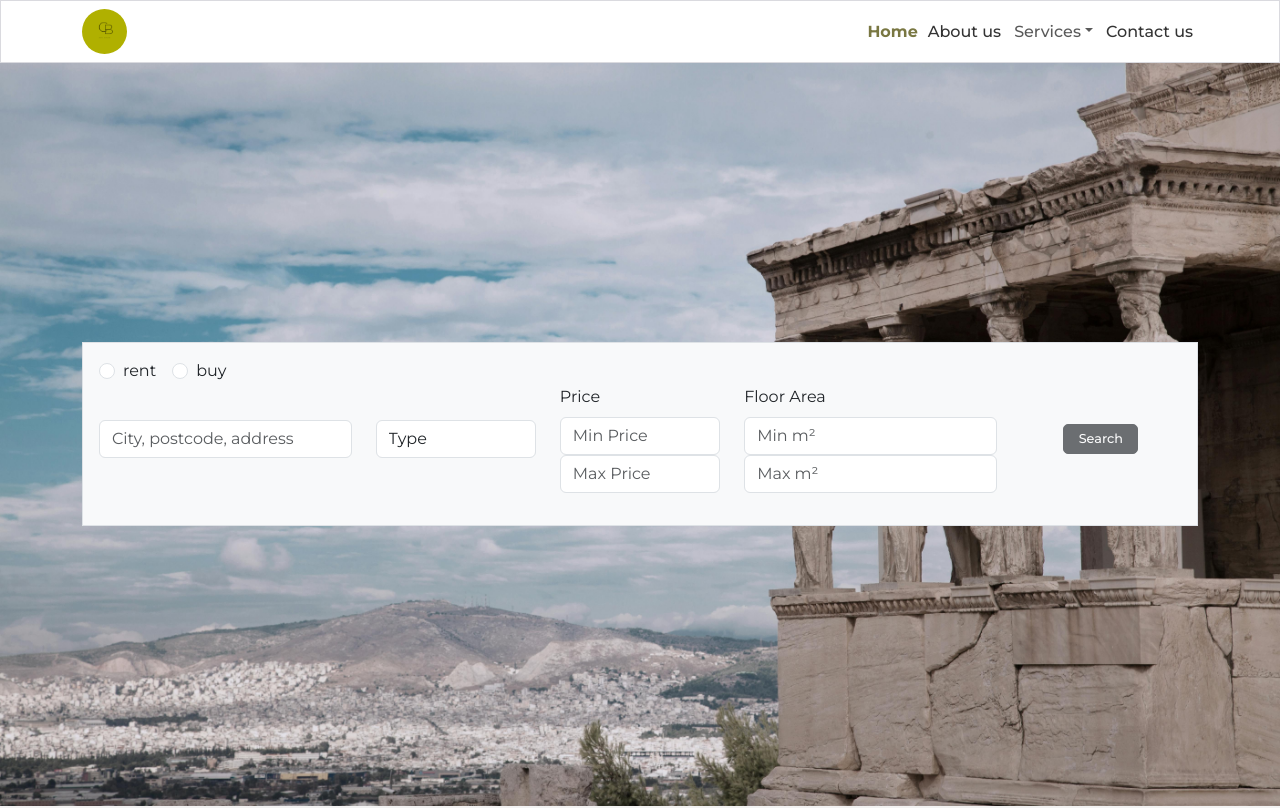
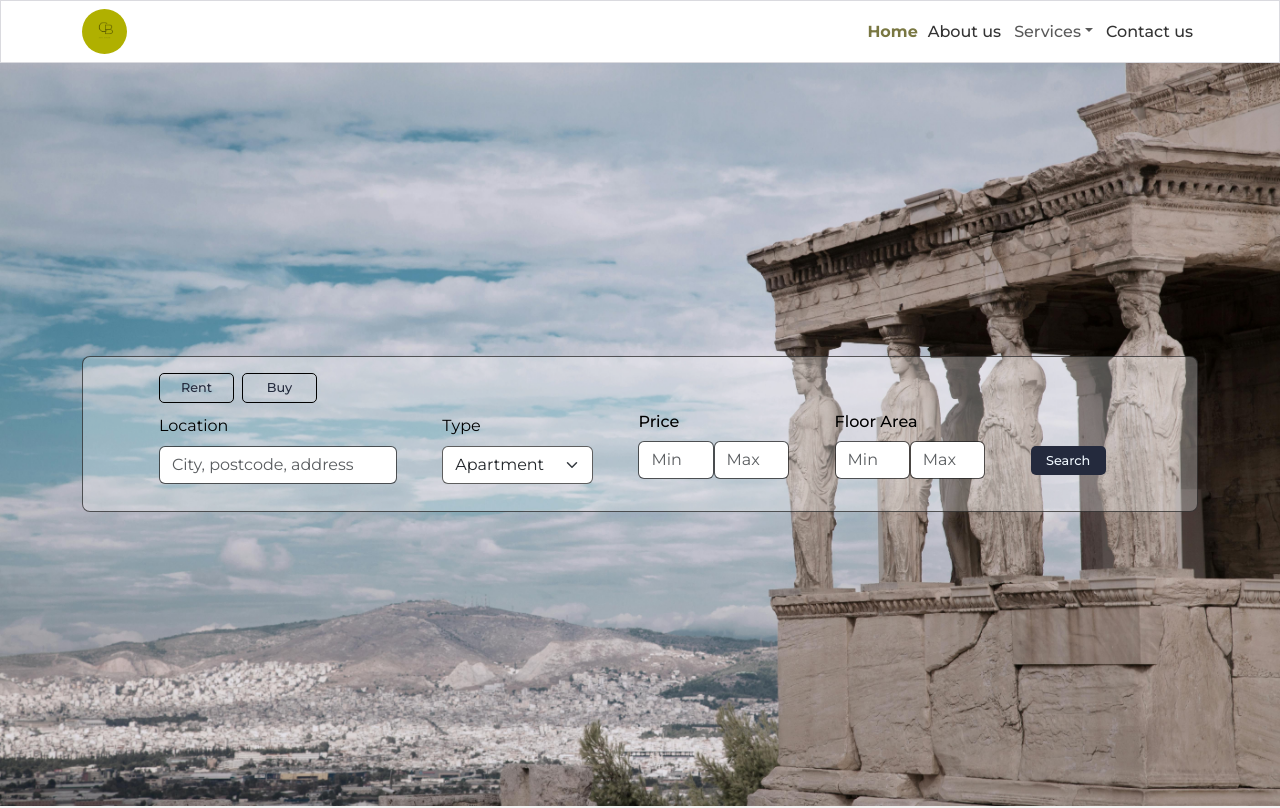
Before and after one commit to Vasileios20/real-estate, a React (Create React App) app: page / in a window 1280 px wide. Shown: the top 808 px of the page. Built offline with nearby package versions, Linux system fonts and the light colour scheme; no server answers.

Commit message:
Update styles to SearchBar to improve UX

```diff
--- a/src/components/SearchBar.js
+++ b/src/components/SearchBar.js
@@ -23,7 +23,7 @@ const SearchBar = () => {
 
   const [query, setQuery] = useState("");
   const [saleType, setSaleType] = useState("rent");
-  const [type, setType] = useState("");
+  const [type, setType] = useState("apartment");
   const [price, setPrice] = useState({ min: "", max: "" });
   const [surface, setSurface] = useState({ min: "", max: "" });
   const history = useHistory();
@@ -31,7 +31,7 @@ const SearchBar = () => {
   const location = history.location;
   const [errors, setErrors] = useState("");
   const renderTooltip = (props) => (
-    <Tooltip id="button-tooltip" {...props}>
+    <Tooltip id="tooltip-disabled" {...props}>
       To search please choose rent or buy.
     </Tooltip>
   );
@@ -120,12 +120,12 @@ const SearchBar = () => {
 
   return (
     <Container>
-      <Row>
-        <Col>
-          <Form className={`border p-3 bg-light`} onSubmit={handleSubmit}>
-            <Row className="align-items-center">
-              <Row className="w-100">
-                <Col className="ml-3">
+      <Form
+        className={`p-3 ${styles.HomeBar}`}
+        onSubmit={handleSubmit}
+      >
+        <Row className="align-items-center justify-content-between ms-lg-5 mb-lg-0">
+          <Col sm={12}>
             {errors &&
               (setTimeout(() => setErrors(""), 3000),
                 (
@@ -133,120 +133,135 @@ const SearchBar = () => {
                     {errors}
                   </Alert>
                 ))}
+            <Button
+              className={saleType === "rent" ? `${btnStyles.Black} ${btnStyles.Button} me-2` : `${btnStyles.BlackOutline} ${btnStyles.Button} me-2`}
+              onClick={() => setSaleType("rent")}
+            >
+              Rent
+            </Button>
+            <Button
+              className={saleType === "sale" ? `${btnStyles.Black}  ${btnStyles.Button}` : `${btnStyles.BlackOutline} ${btnStyles.Button}`}
+              onClick={() => setSaleType("sale")}
+            >
+              Buy
+            </Button>
+          </Col>
 
-                  <Form.Check
-                    inline
-                    label="rent"
-                    name="sale_type"
-                    type="radio"
-                    id="rent"
-                    onChange={() => setSaleType("rent")}
-                    checked={saleType === "rent"}
-                  />
-                  <Form.Check
-                    inline
-                    label="buy"
-                    name="sale_type"
-                    type="radio"
-                    id="sale"
-                    onChange={() => setSaleType("sale")}
-                    checked={saleType === "sale"}
-                  />
-                </Col>
-              </Row>
-
-              <Col sm={6} md={3} className="mb-3">
+          <Col sm={6} md={3}>
+            <Form.Label className="">Location</Form.Label>
             <Form.Control
               value={query ? query : ""}
               onChange={(e) => setQuery(e.target.value)}
               type="text"
               placeholder="City, postcode, address"
-                  className="w-100"
+              className={styles.SearchInput}
               aria-label="search"
             />
           </Col>
-              <Col md={2} sm={6} className="mb-3">
-                <Form.Control
+          <Col sm={6} md={2}>
+            <Form.Label>Type</Form.Label>
+            <Form.Select
+              className={styles.SearchInput}
               aria-label="type"
               as="select"
               name="type"
               value={type ? type : ""}
               onChange={(e) => setType(e.target.value)}
-                  className="w-100"
             >
-                  <option value="">Type</option>
+
               <option value="apartment">Apartment</option>
               <option value="house">House</option>
               <option value="land">Land</option>
               <option value="commercial">Commercial</option>
-                </Form.Control>
+            </Form.Select>
           </Col>
           <Col lg={2} md={3} sm={6} className="mb-3">
-                <Form.Label>Price</Form.Label>
+            <Form.Group as={Row} controlId="formGroupPrice">
+              <Form.Label column className="mb-0" style={{ fontWeight: "500" }}>Price</Form.Label>
+              <Col sm={12} className="d-flex align-items-center">
                 <Form.Control
+                  className={styles.SearchInput}
                   aria-label="min price"
                   type="number"
-                  placeholder="Min Price"
+                  placeholder="Min"
                   min="0"
                   value={price.min ? price.min : ""}
                   onChange={(e) => setPrice({ ...price, min: e.target.value })}
                 />
                 <Form.Control
-                  aria-label="mac price"
+                  className={styles.SearchInput}
+                  aria-label="max price"
                   type="number"
-                  placeholder="Max Price"
+                  placeholder="Max"
                   min={price.min ? price.min : "0"}
                   max="10000000"
                   value={price.max ? price.max : ""}
                   onChange={(e) => setPrice({ ...price, max: e.target.value })}
                 />
               </Col>
-              <Col lg={3} md={4} sm={6} className="mb-3">
-                <Form.Label>
+            </Form.Group>
+          </Col>
+          <Col lg={2} md={3} sm={6} className="mb-3">
+            <Form.Group as={Row} controlId="formGroupSurface">
+              <Form.Label column className="mb-0" style={{ fontWeight: "500" }}>
                 {type === "land" ? "Land Area" : "Floor Area"}
               </Form.Label>
+              <Col sm={12} className="d-flex align-items-center">
                 <Form.Control
+                  className={styles.SearchInput}
                   aria-label="min surface"
                   type="number"
-                  placeholder="Min m²"
+                  placeholder="Min"
                   min="0"
                   value={surface.min ? surface.min : ""}
-                  onChange={(e) =>
-                    setSurface({ ...surface, min: e.target.value })
-                  }
+                  onChange={(e) => setSurface({ ...surface, min: e.target.value })}
                 />
                 <Form.Control
+                  className={styles.SearchInput}
                   aria-label="max surface"
                   type="number"
-                  placeholder="Max m²"
+                  placeholder="Max"
                   min={surface.min ? surface.min : "0"}
-                  max="10000000"
+                  max="1000000"
                   value={surface.max ? surface.max : ""}
-                  onChange={(e) =>
-                    setSurface({ ...surface, max: e.target.value })
-                  }
+                  onChange={(e) => setSurface({ ...surface, max: e.target.value })}
                 />
               </Col>
-              <Col lg={2} className="d-flex mb-3">
+            </Form.Group>
+          </Col>
+
+
+          <Col sm={2} className="mt-0 mt-md-1 mt-lg-4">
+            {!saleType ? (
               <OverlayTrigger
                 placement="bottom"
                 delay={{ show: 50, hide: 300 }}
                 overlay={renderTooltip}
               >
+                <span className="d-inline-block">
                   <Button
-                    className={`${btnStyles.Button} ${btnStyles.Bright} m-lg-auto ml-auto`}
+                    className={`${btnStyles.Button} ${btnStyles.Black}`}
                     type="submit"
                     variant="dark"
-                    disabled={saleType ? false : true}
+                    // disabled={saleType ? false : true}
+                    style={{ pointerEvents: 'none' }}
                   >
                     {update ? "Update" : "Search"}
                   </Button>
+                </span>
               </OverlayTrigger>
+            ) : (
+              <Button
+                className={`${btnStyles.Button} ${btnStyles.BlackSearch}`}
+                type="submit"
+                variant="secondary"
+              >
+                {update ? "Update" : "Search"}
+              </Button>
+            )}
           </Col>
         </Row>
       </Form>
-        </Col>
-      </Row>
     </Container>
   );
 };
--- a/src/styles/Button.module.css
+++ b/src/styles/Button.module.css
@@ -15,7 +15,7 @@
   transform: scale(1.05);
 }
 
-.Button:hover:active {
+/* .Button:hover:active {
   background-color: #b0b000 !important;
 }
 
@@ -25,7 +25,7 @@
 
 .Button:focus {
   background-color: #b0b000;
-}
+} */
 
 .Wide {
   padding: 10px 50px;
@@ -58,8 +58,33 @@
 
 .Black:hover,
 .BlackOutline {
-  background-color: aliceblue;
+  background-color: transparent;
   color: #242a3d;
+  border: 1px solid rgb(0, 0, 0);
+}
+
+.Black:active,
+.BlackOutline:active {
+  background-color: #242a3d !important;
+  color: aliceblue;
+}
+
+.Black:focus {
+  background-color: #242a3d !important;
+  color: aliceblue;
+}
+
+.BlackSearch {
+  background-color: #242a3d;
+  color: aliceblue;
+  border: 1px solid rgb(0, 0, 0);
+
+}
+
+.BlackSearch:hover {
+  background-color: #242a3d;
+  color: aliceblue;
+  border: 1px solid rgb(0, 0, 0);
 }
 
 .Bright {
--- a/src/styles/SearchBar.module.css
+++ b/src/styles/SearchBar.module.css
@@ -1,12 +1,6 @@
 .SearchBar {
   color: #242a3d;
 }
-
-/* .SearchBarLabel {
-  position: absolute;
-  top: -25px;
-  left: 1rem;
-} */
 
 .SearchIcon:hover {
   cursor: default;
@@ -23,6 +17,16 @@
 .MinWidth {
   min-width: 100%;
 }
+.HomeBar {
+  color: #000;
+  background-color: rgba(255, 255, 255, 0.3);
+  border-radius: 0.5rem;
+  border: 1px solid rgba(27, 27, 27, 0.7);
+}
+
+.SearchInput {
+  border: 1px solid rgba(27, 27, 27, 0.7);
+}
 
 /* Responsive design */
 
```
Lines whose indentation alone changed are shown as unchanged.
